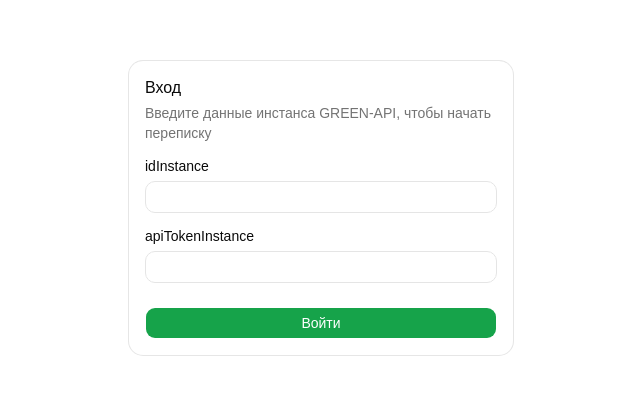
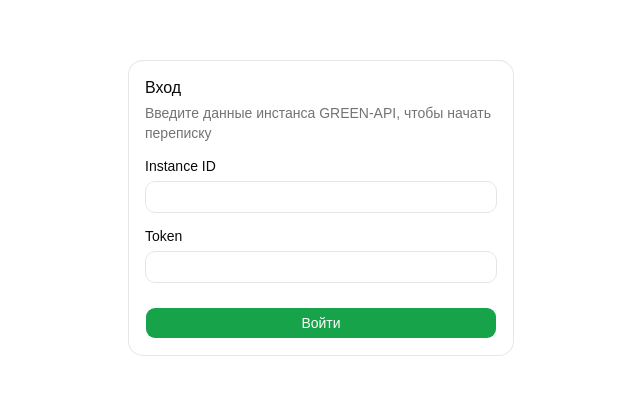
Before and after one commit to alexpozdnyakof/tg-messenger, a React (Vite) app: page /login in a window 1280 px wide. Shown: the part 192-586 px from the top of the page, without its empty margins (319-959 px from the left). Built offline with nearby package versions, Linux system fonts and the light colour scheme; no server answers.

Commit message:
chore: change labels

```diff
--- a/src/auth/LoginForm.tsx
+++ b/src/auth/LoginForm.tsx
@@ -164,7 +164,7 @@ function LoginForm() {
   return (
     <form className="flex flex-col gap-4" onSubmit={handleSubmit} noValidate>
       <div className="flex flex-col gap-2">
-        <Label htmlFor="idInstance">idInstance</Label>
+        <Label htmlFor="idInstance">Instance ID</Label>
         <Input
           id="idInstance"
           name="idInstance"
@@ -181,7 +181,7 @@ function LoginForm() {
         )}
       </div>
       <div className="flex flex-col gap-2">
-        <Label htmlFor="apiTokenInstance">apiTokenInstance</Label>
+        <Label htmlFor="apiTokenInstance">Token</Label>
         <Input
           id="apiTokenInstance"
           name="apiTokenInstance"
```
